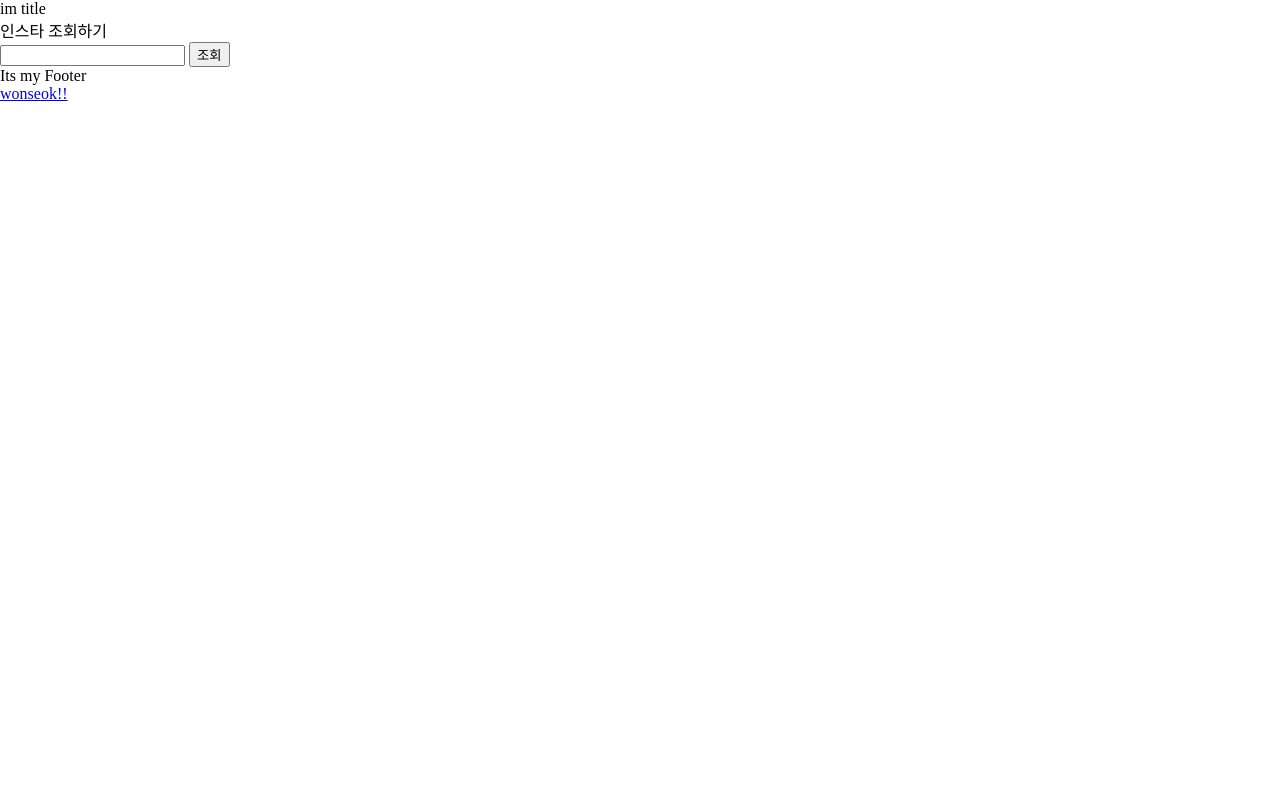
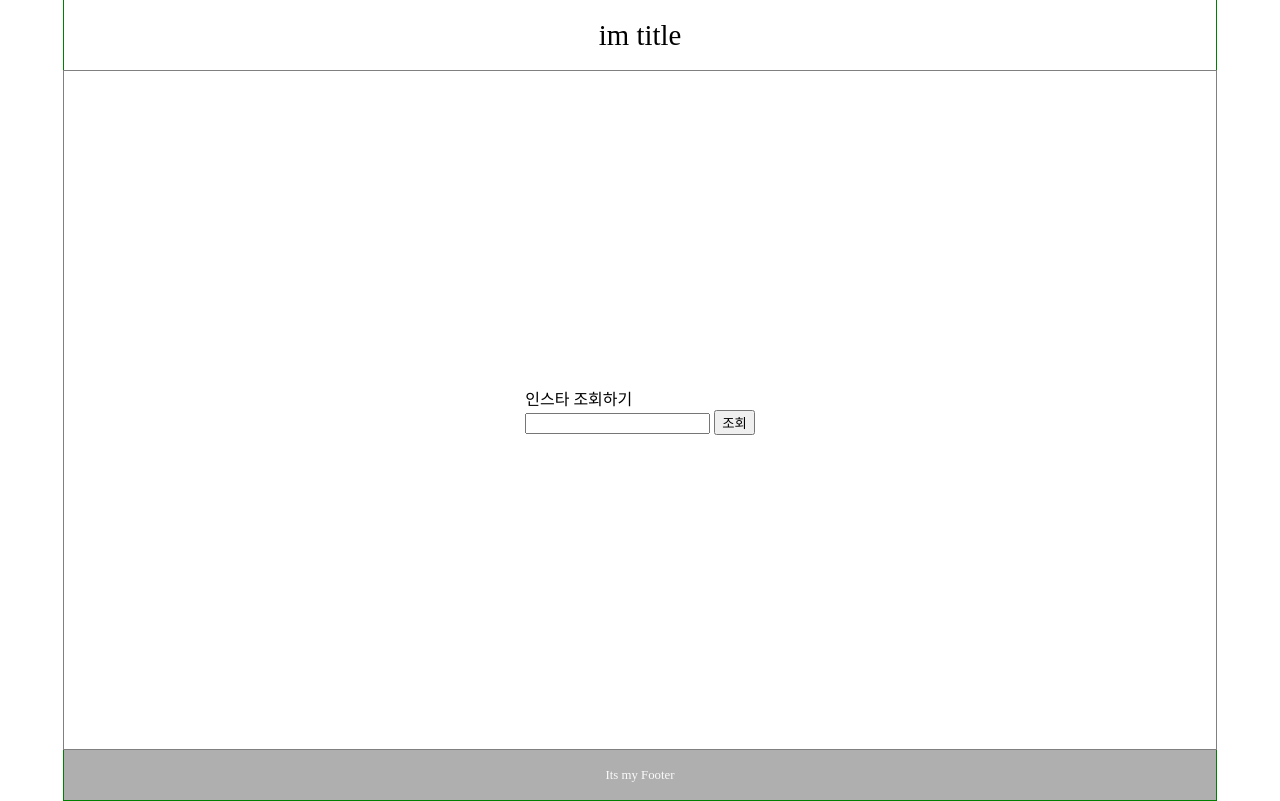
Before and after one commit to 1Seok2/check-your-instagram, a website built with webpack: page app/src/index.html in a window 1280 px wide. Built offline with nearby package versions, Linux system fonts and the light colour scheme.

Commit message:
add basic styles

```diff
--- a/app/src/App.ts
+++ b/app/src/App.ts
@@ -6,9 +6,9 @@
  *                컴포넌트 제작 후 반환
 **/
 
-import Header from "./views/header/Header";
-import Body from "./views/body/Body";
-import Footer from "./views/footer/Footer";
+import Header from "./views/header";
+import Body from "./views/body";
+import Footer from "./views/footer";
 import './assets/style/App.scss';
 import './assets/style/PageTransition.scss';
 
@@ -16,11 +16,10 @@ const App = (pathname : string) : string => {
     history.pushState('','', pathname);
 
     return `
-        <div>
+        <div class="container">
             ${Header()}
             ${Body(pathname)}
             ${Footer()}
-            <a href="/wonseog" id="nav-button" data-link>wonseok!!</a>
         </div>
     `;
 }
--- a/app/src/assets/style/App.scss
+++ b/app/src/assets/style/App.scss
@@ -1,4 +1,20 @@
-body{
+body {
     margin: 0;
     padding: 0;
 }
+
+.container {
+    border: 1px solid green;
+    display: flex;
+    justify-content: center;
+    align-items: center;
+    flex-direction: column;
+    position: absolute;
+    top: 50%;
+    left: 50%;
+    transform: translate(-50%, -50%);
+    min-width: 250px;
+    min-height: 500px;
+    width: 90%;
+    height: 100%;
+}
--- /dev/null
+++ b/app/src/assets/style/Body.scss
@@ -0,0 +1,9 @@
+.body {
+  border: 1px solid gray;
+  width: 100%;
+  flex-grow: 1;
+  display: flex;
+  justify-content: center;
+  align-items: center;
+  flex-direction: column;
+}
--- /dev/null
+++ b/app/src/assets/style/Footer.scss
@@ -0,0 +1,10 @@
+.footer {
+  height: 50px;
+  background-color: #afafaf;
+  display: flex;
+  justify-content: center;
+  align-items: center;
+  font-size: .8rem;
+  width: 100%;
+  color: #fafafa;
+}
--- /dev/null
+++ b/app/src/assets/style/Header.scss
@@ -0,0 +1,8 @@
+.header {
+  height: 70px;
+  display: flex;
+  justify-content: center;
+  align-items: center;
+  font-size: 1.8rem;
+  width: 100%;
+}
--- a/app/src/index.html
+++ b/app/src/index.html
@@ -4,6 +4,7 @@
     <base href="/" />
     <meta charset="UTF-8">
     <title>home</title>
+    <meta name="viewport" content="width=device-width, initial-scale=1.0">
 </head>
 <body>
     <div id="App"></div>
--- a/app/src/index.ts
+++ b/app/src/index.ts
@@ -23,7 +23,7 @@ window.addEventListener('DOMContentLoaded', () => {
 
     /* change url */
     window.addEventListener('popstate', ()=>{
-        $App && ($App.innerHTML = App(pathname))
+        $App && ($App.innerHTML = App(pathname));
     });
 
     /* initial render */
@@ -52,9 +52,11 @@ window.addEventListener('DOMContentLoaded', () => {
                 } catch (e){
                     console.log(e);
                 } finally {
-                    console.log(result)
-                    result && $App && ($App.innerHTML = App('main'))
+                    console.log(result);
+                    result && $App && ($App.innerHTML = App('main'));
                 }
+            } else {
+                alert('아이디를 입력하세요');
             }
         }
     });
--- a/app/src/views/body/Body.ts
+++ b/app/src/views/body/Body.ts
@@ -4,21 +4,24 @@
  * @description : 페이지 내용
 **/
 import Home from "./contents/Home";
+import '../../assets/style/Body.scss';
 
 const Body = (pathname: string) : string => {
     let contentsContainer = '';
 
     switch (pathname){
         case 'compare':
+            /* 팔로워, 팔로잉 비교*/
             break;
         case 'main':
+            /* 아이디 조회 후 */
             break;
         default:
             contentsContainer = Home();
     }
 
     return `
-        <div class="Body">
+        <div class="body">
             ${contentsContainer}
         </div>
     `;
--- /dev/null
+++ b/app/src/views/body/index.ts
@@ -0,0 +1 @@
+export {default} from './Body'
--- a/app/src/views/footer/Footer.ts
+++ b/app/src/views/footer/Footer.ts
@@ -4,10 +4,12 @@
  * @description : 페이지 푸터
 **/
 
+import '../../assets/style/Footer.scss'
+
 const Footer = () : string => {
 
     return `
-        <div class="Footer">Its my Footer</div>
+        <div class="footer">Its my Footer</div>
     `;
 }
 
--- /dev/null
+++ b/app/src/views/footer/index.ts
@@ -0,0 +1 @@
+export {default} from './Footer'
--- a/app/src/views/header/Header.ts
+++ b/app/src/views/header/Header.ts
@@ -5,6 +5,7 @@
 **/
 
 import Title from "../../components/title";
+import '../../assets/style/Header.scss'
 
 const Header = () : string => `
     <div class="header">
--- /dev/null
+++ b/app/src/views/header/index.ts
@@ -0,0 +1 @@
+export {default} from './Header'
```
Also changed, not shown: README.MD.
